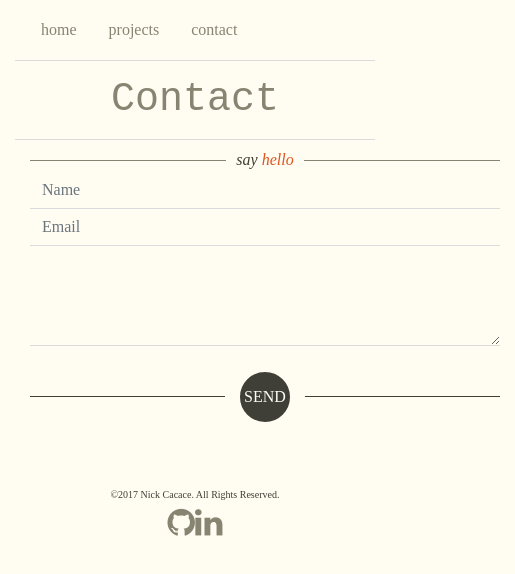
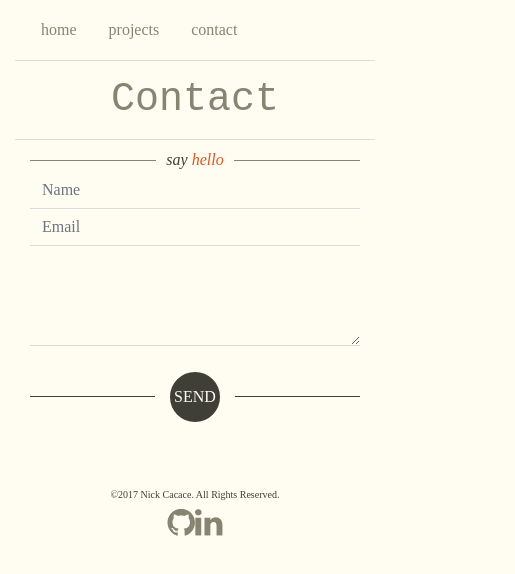
Before and after one commit to BearAlliance/nickcacace.com, an Angular app: page /contact in a window 390 px wide. Shown: the top 574 px of the page, 515 px wide, since content can reach past the window. Built offline with nearby package versions, Linux system fonts and the light colour scheme.

Commit message:
fix: make contact form fully responsive

```diff
--- a/src/app/contact-form/contact-form.component.scss
+++ b/src/app/contact-form/contact-form.component.scss
@@ -1,7 +1,7 @@
 @import '../variables';
 
 .form-container {
-  width: 500px;
+  max-width: 500px;
   text-align: center;
 }
 
```
